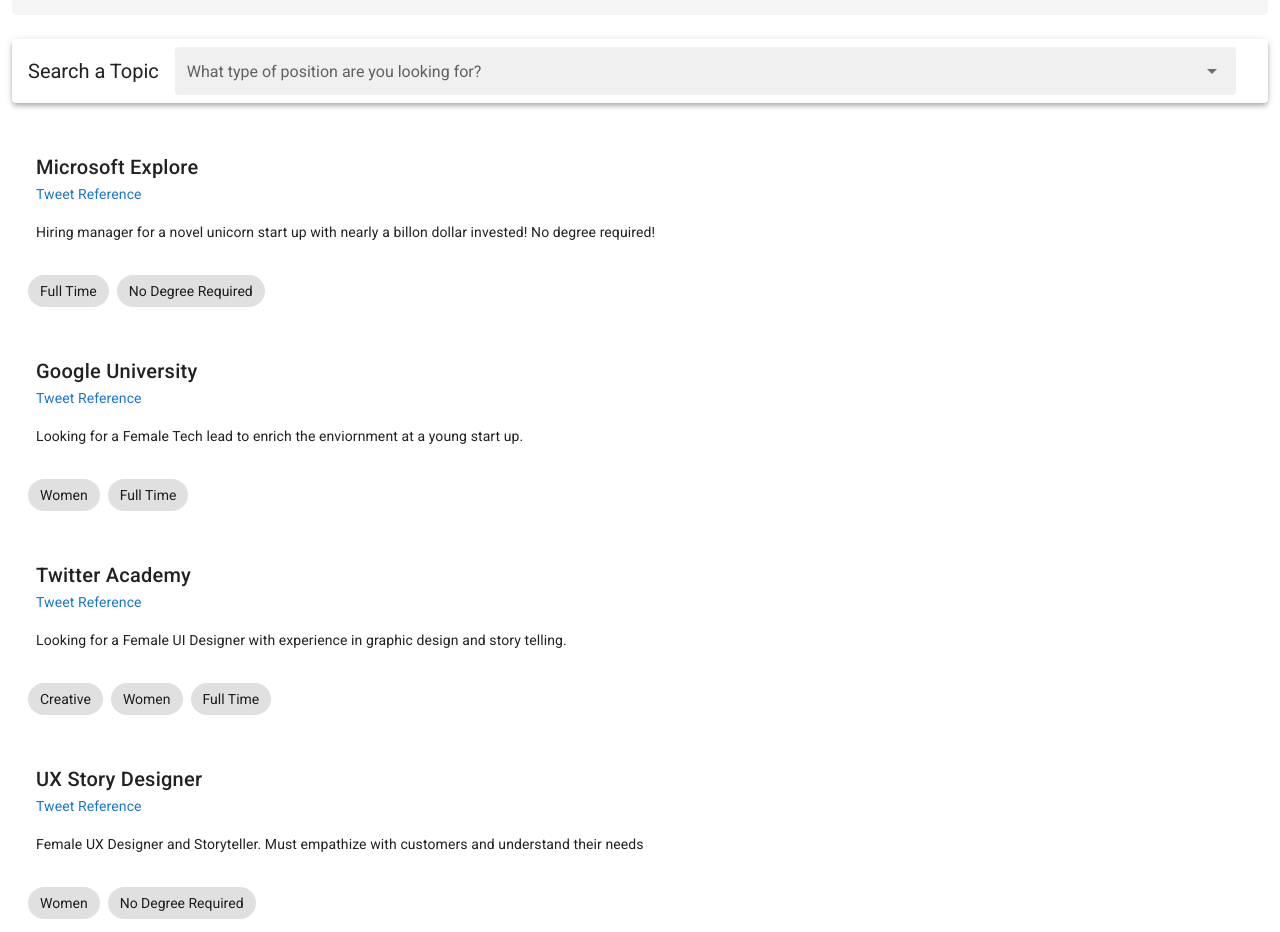
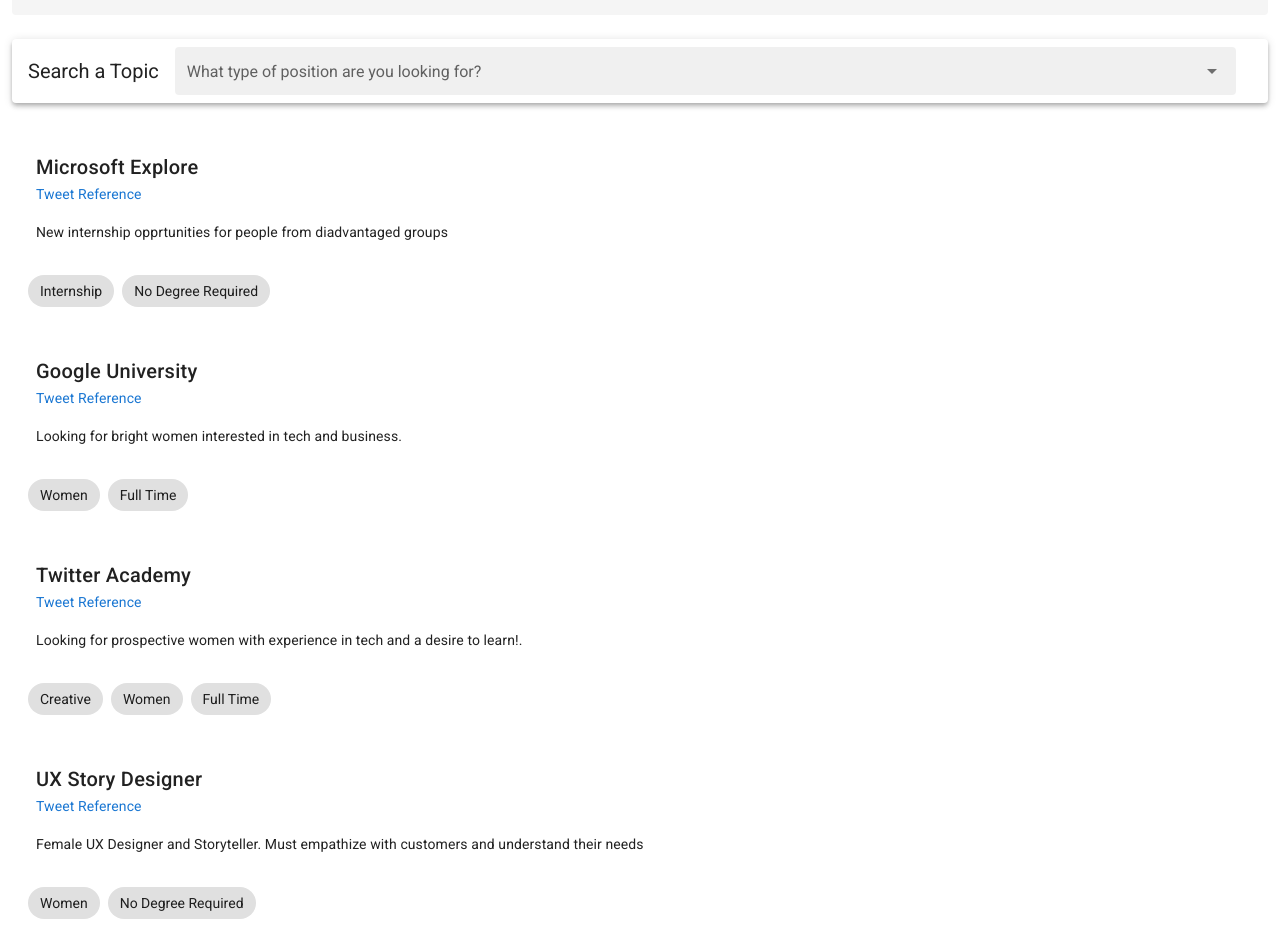
Before and after one commit to anudeike/bison-hacks-2021-client, a plain HTML site: page index.html in a window 1280 px wide. Shown: the part 165-1097 px from the top of the page. Drawn offline with nearby package versions, Linux system fonts and the light colour scheme.

Commit message:
change description

```diff
--- a/index.html
+++ b/index.html
@@ -138,19 +138,19 @@
                jobListings: [
                    {
                         title: "Microsoft Explore",
-                        description: "Hiring manager for a novel unicorn start up with nearly a billon dollar invested! No degree required!",
+                        description: "New internship opprtunities for people from diadvantaged groups",
                         link: "https://t.co/f4aq3p4ehh",
-                        tags: ['Full Time', 'No Degree Required']
+                        tags: ['Internship', 'No Degree Required']
                    },
                    {
                         title: "Google University",
-                        description: "Looking for a Female Tech lead to enrich the enviornment at a young start up.",
+                        description: "Looking for bright women interested in tech and business.",
                         link: "https://t.co/f4aq3p4ehh",
                         tags: ['Women', 'Full Time']
                    },
                    {
                         title: "Twitter Academy",
-                        description: "Looking for a Female UI Designer with experience in graphic design and story telling.",
+                        description: "Looking for prospective women with experience in tech and a desire to learn!.",
                         link: "https://t.co/f4aq3p4ehh",
                         tags: ['Creative', 'Women', 'Full Time']
                    },
```
